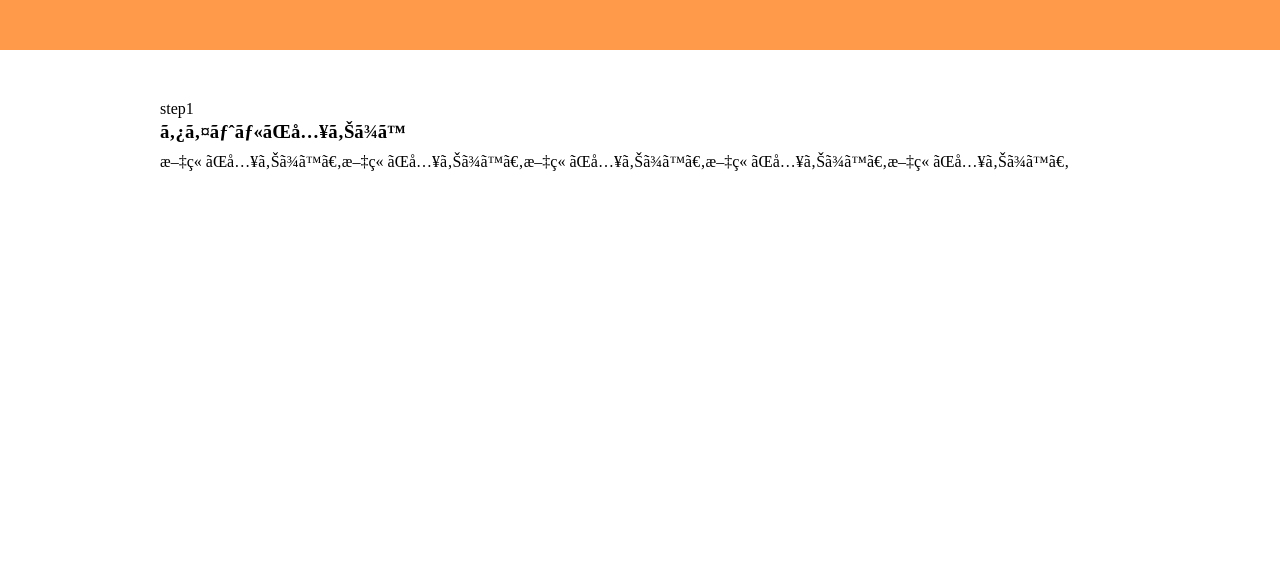
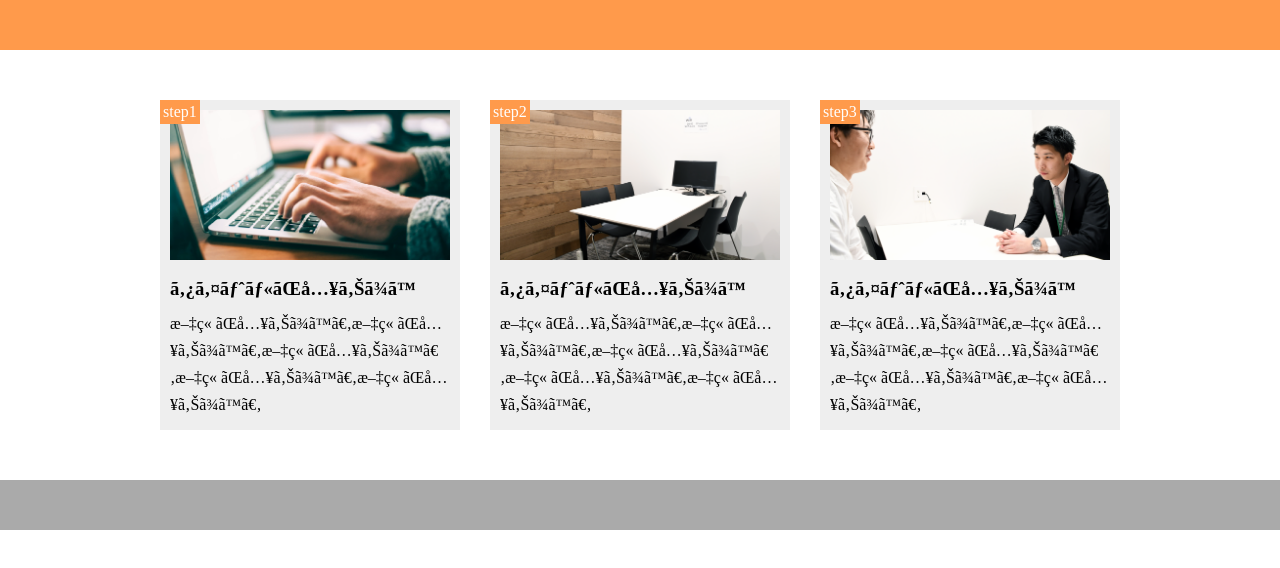
Before and after one commit to haaanyan/HTMLCSS, a plain HTML site: page chapter9_exercise/index.html in a window 1280 px wide. Drawn offline with Linux system fonts and the light colour scheme.

Commit message:
[Finish]1-9

```diff
--- a/chapter9_exercise/index.html
+++ b/chapter9_exercise/index.html
@@ -3,6 +3,7 @@
   <head>
     <meta charset "UTF-8" />
     <link rel="stylesheet" href="style.css">
+    <title>９章演習</title>
   </head>
 
   <body>
@@ -16,6 +17,25 @@
           文章が入ります。文章が入ります。文章が入ります。文章が入ります。文章が入ります。
         </p>
       </div>
+      <div class="step-box">
+        <div class="step-img2"></div>
+        <span class="step-num">step2</span>
+        <h3 class="title">タイトルが入ります</h3>
+        <p class="text">
+          文章が入ります。文章が入ります。文章が入ります。文章が入ります。文章が入ります。
+        </p>
+      </div>
+      <div class="step-box">
+        <div class="step-img3"></div>
+        <span class="step-num">step3</span>
+        <h3 class="title">タイトルが入ります</h3>
+        <p class="text">
+          文章が入ります。文章が入ります。文章が入ります。文章が入ります。文章が入ります。
+        </p>
+      </div>
+
+
+
     </main>
     <footer></footer>
   </body>
--- a/chapter9_exercise/style.css
+++ b/chapter9_exercise/style.css
@@ -14,3 +14,54 @@ main {
   margin: 50px auto;
   display: flex;
 }
+
+.step-box {
+  width: 300px;
+  margin-right: 30px;
+  padding: 10px;
+  position: relative;
+  background-color: #eeeeee;
+}
+
+.step-box:nth-child(3) {
+  margin-right: 0;
+}
+
+.step-img1 {
+  height: 150px;
+  background-image: url(img/flow01.png);
+  background-position: bottom;
+  background-size: cover;
+}
+
+.step-num {
+  padding: 3px;
+  position: absolute;
+  top: 0;
+  left: 0;
+  background-color: #ff9a4b;
+  color: #fff;
+}
+
+.title {
+  margin: 15px 0 5px;
+}
+
+.step-img2 {
+  height: 150px;
+  background-image: url(img/flow02.png);
+  background-position: bottom;
+  background-size: cover;
+}
+
+.step-img3 {
+  height: 150px;
+  background-image: url(img/flow03.png);
+  background-position: bottom;
+  background-size: cover;
+}
+
+footer {
+  height: 50px;
+  background-color: #aaa;
+}
```
